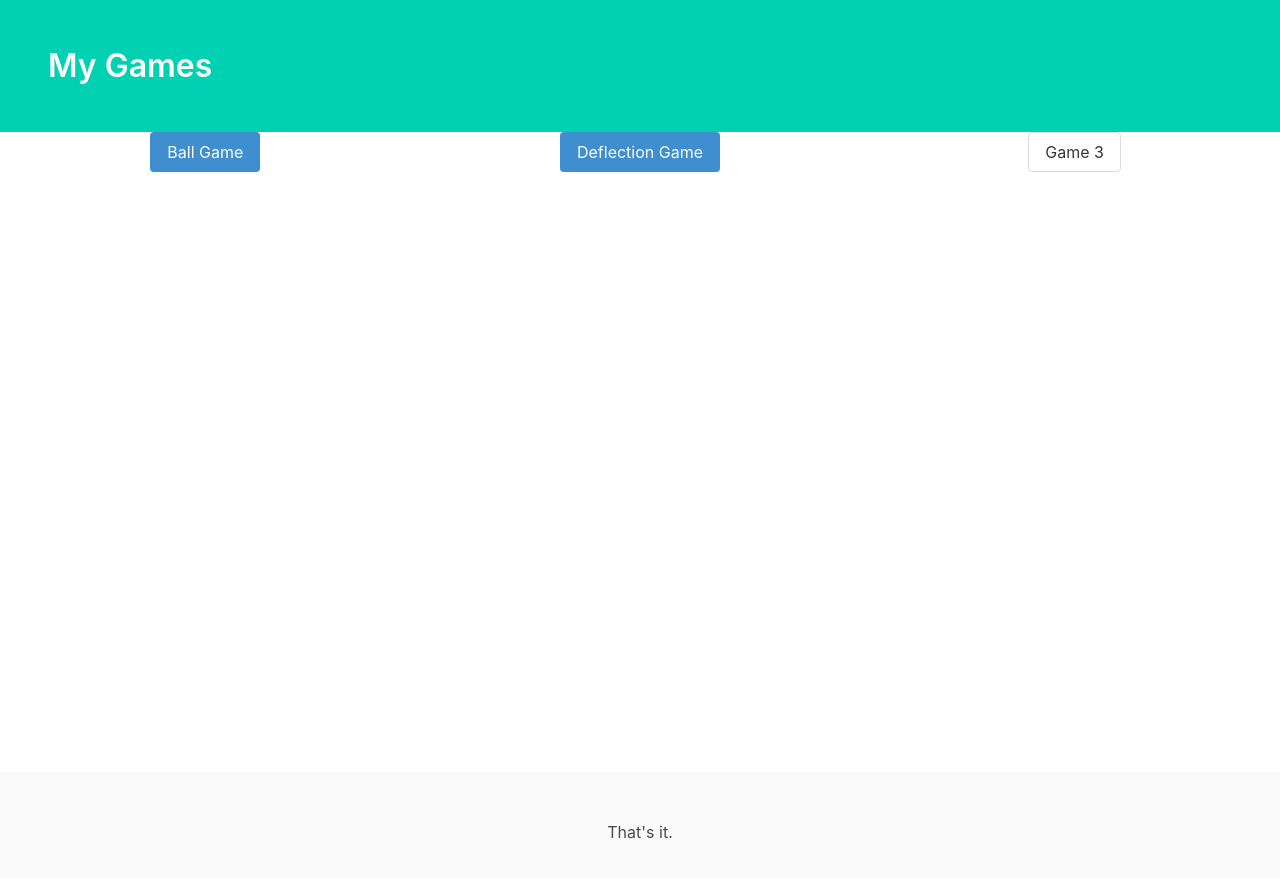
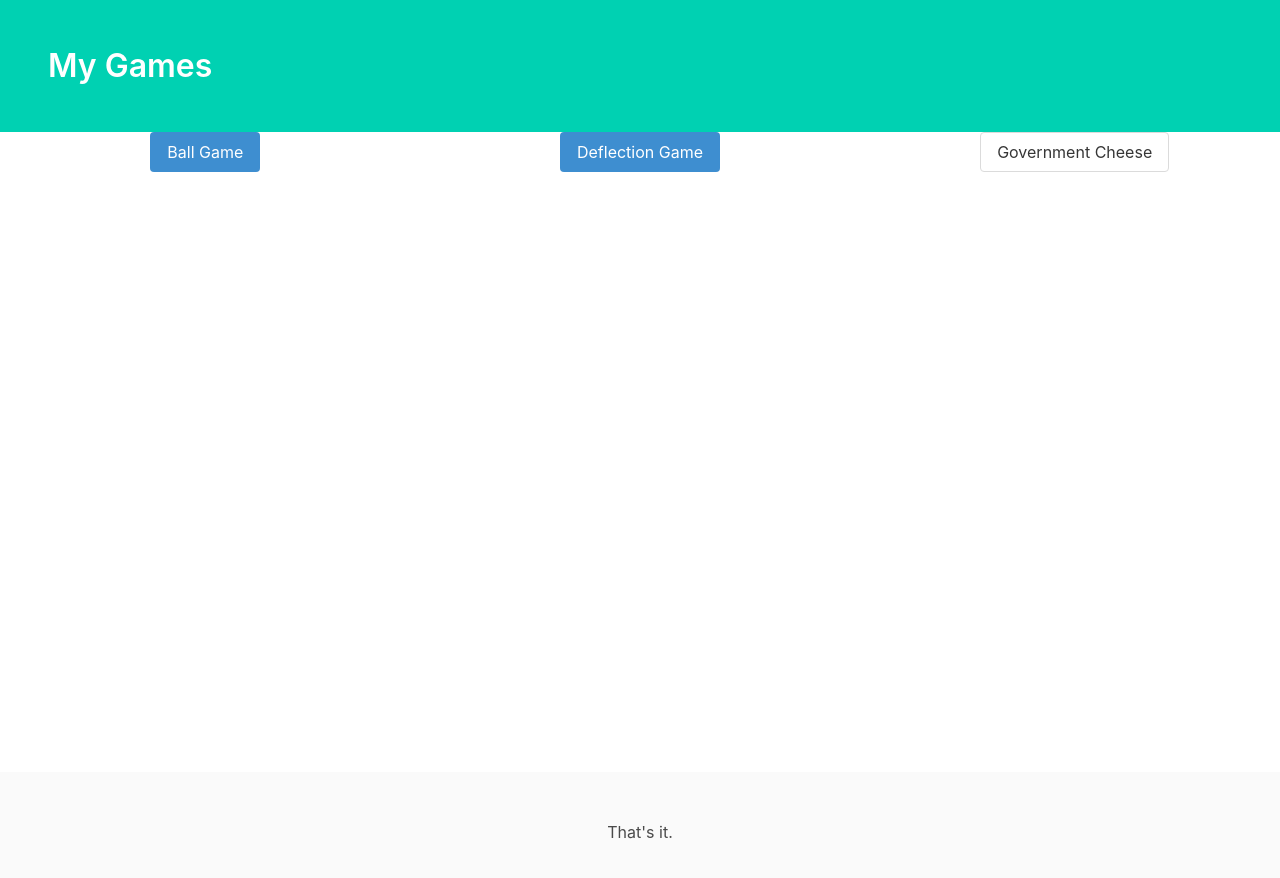
Before and after one commit to JPAbela/JPAbela.github.io, a plain HTML site: page docs/index.html in a window 1280 px wide. Drawn offline with nearby package versions, Linux system fonts and the light colour scheme.

Commit message:
government cheese

```diff
--- a/docs/index.html
+++ b/docs/index.html
@@ -58,7 +58,7 @@
       </div>
 
       <div class="column has-text-centered">
-        <a class="button" href="https://www.youtube.com/watch?v=dQw4w9WgXcQ">Game 3</a>
+        <a class="button" href="https://www.youtube.com/watch?v=NXH_u-xi_AU">Government Cheese</a>
       </div>
     </div>
 
```
